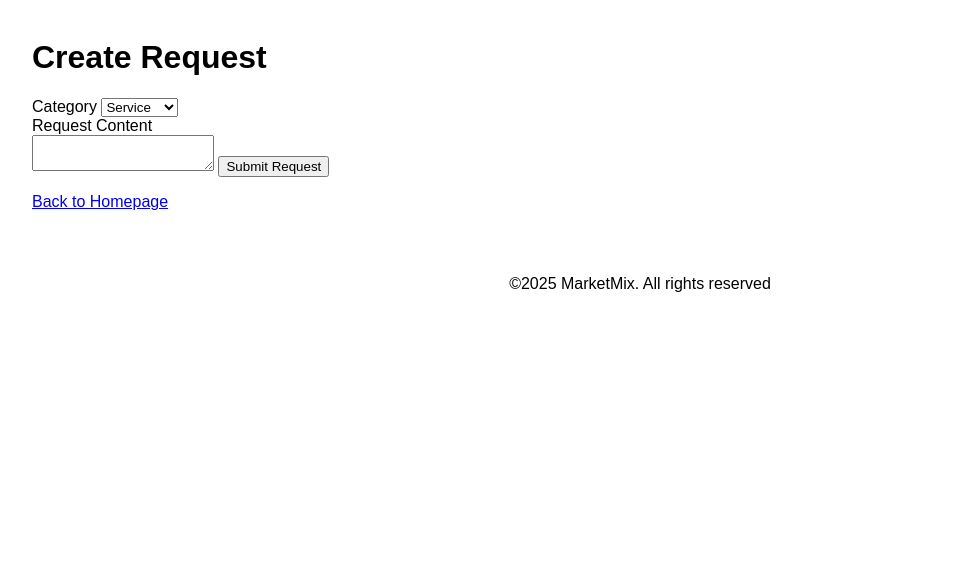
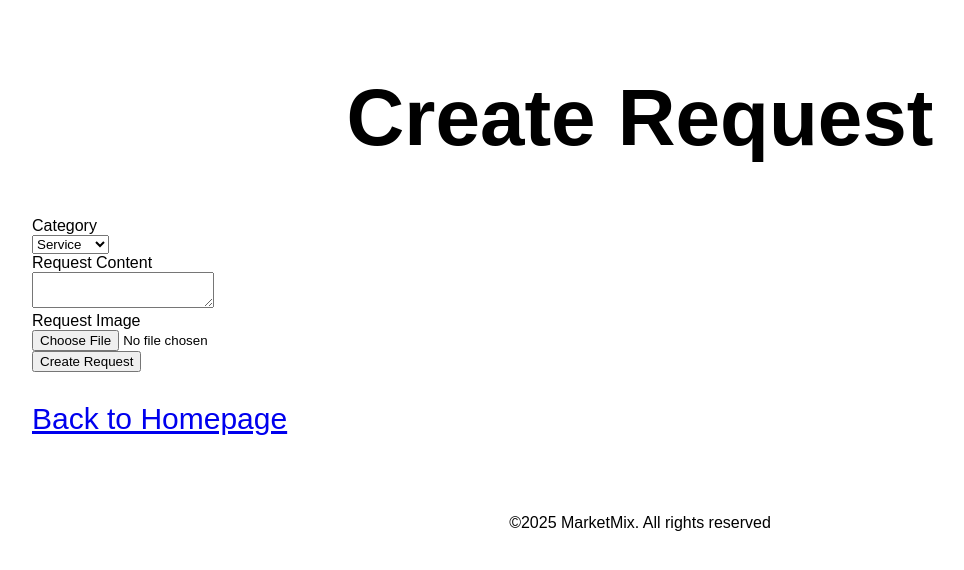
Before and after one commit to Benjamin-6161/MarketMix2, a Flask app: page /request/create in a window 1280 px wide. Shown: the part 100-670 px from the top of the page, without its empty margins (0-964 px from the left). Run offline with Flask 3, Linux system fonts and the light colour scheme; the visitor is signed in with stand-in values (Sample User, id 1); some libraries are stand-ins or nearby versions.

Commit message:
Update create.html

```diff
--- a/app/templates/request/create.html
+++ b/app/templates/request/create.html
@@ -1,12 +1,15 @@
 {% extends 'base.html' %}
 
 {% block content %}
-  <h1>Create Request</h1>
-  <form method="POST">
-    {{ form.hidden_tag() }}
-    {{ form.category.label }} {{ form.category() }} <br>
-    {{ form.content.label }} <br> {{ form.content() }}
-    <input type="submit" value="Submit Request">
-  </form>
-  <p><a href="{{ url_for('main.homepage') }}">Back to Homepage</a></p>
+<div class="container">
+    <h1 style="font-size: 80px; text-align:center;">Create Request</h1>
+    <form method="POST" enctype="multipart/form-data">
+        {{ form.hidden_tag() }}
+        {{ form.category.label(class="form-label") }}<br> {{ form.category(class="form-input") }}<br>
+        {{ form.content.label(class="form-label") }}<br> {{ form.content(class="form-input") }}<br>
+        {{ form.image.label(class="form-label") }}<br> {{ form.image(class="form-input") }}<br>
+        {{ form.submit(class="form-submit") }}
+    </form>
+</div>
+ <p style="font-size: 30px;"><a href="{{ url_for('main.homepage') }}">Back to Homepage</a></p>
 {% endblock %}
```
